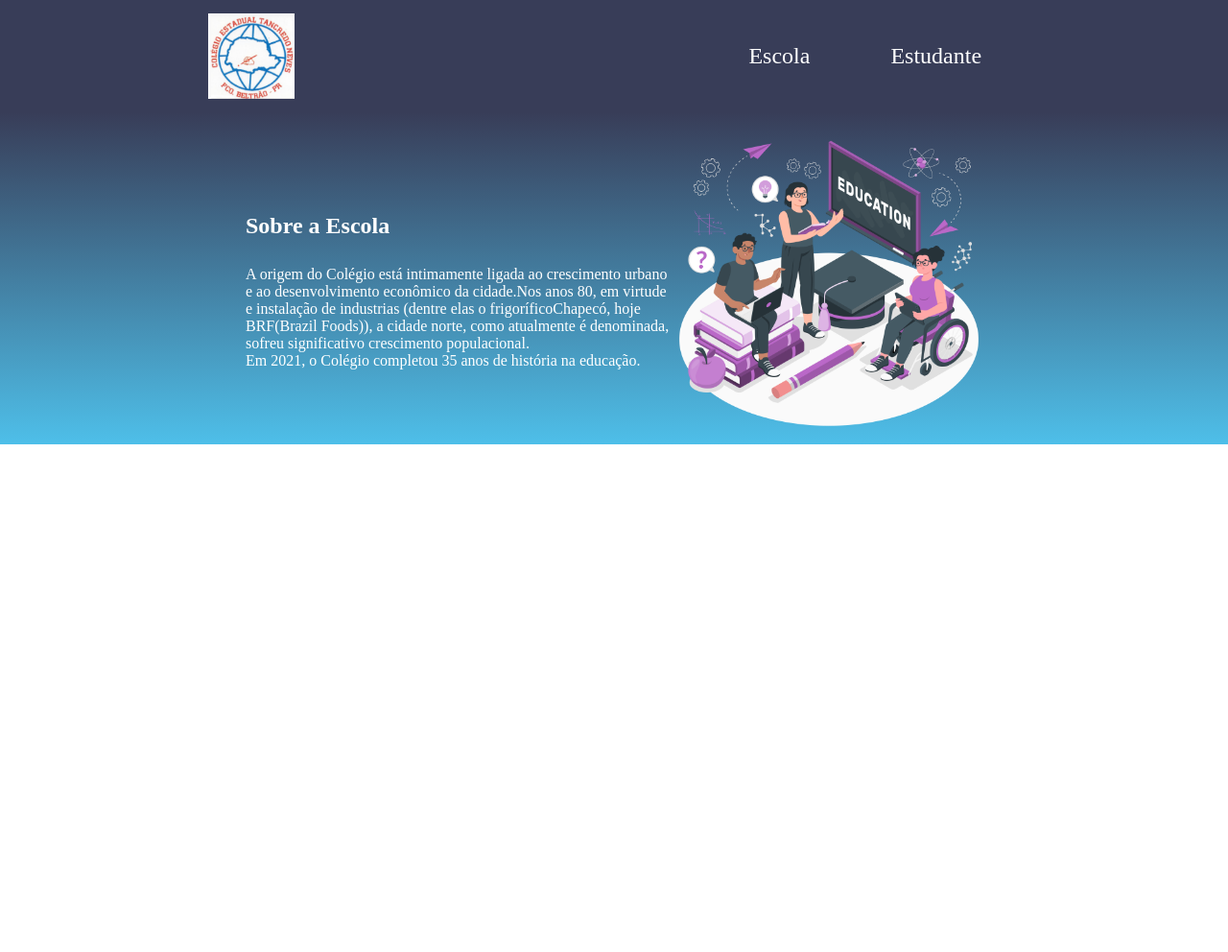
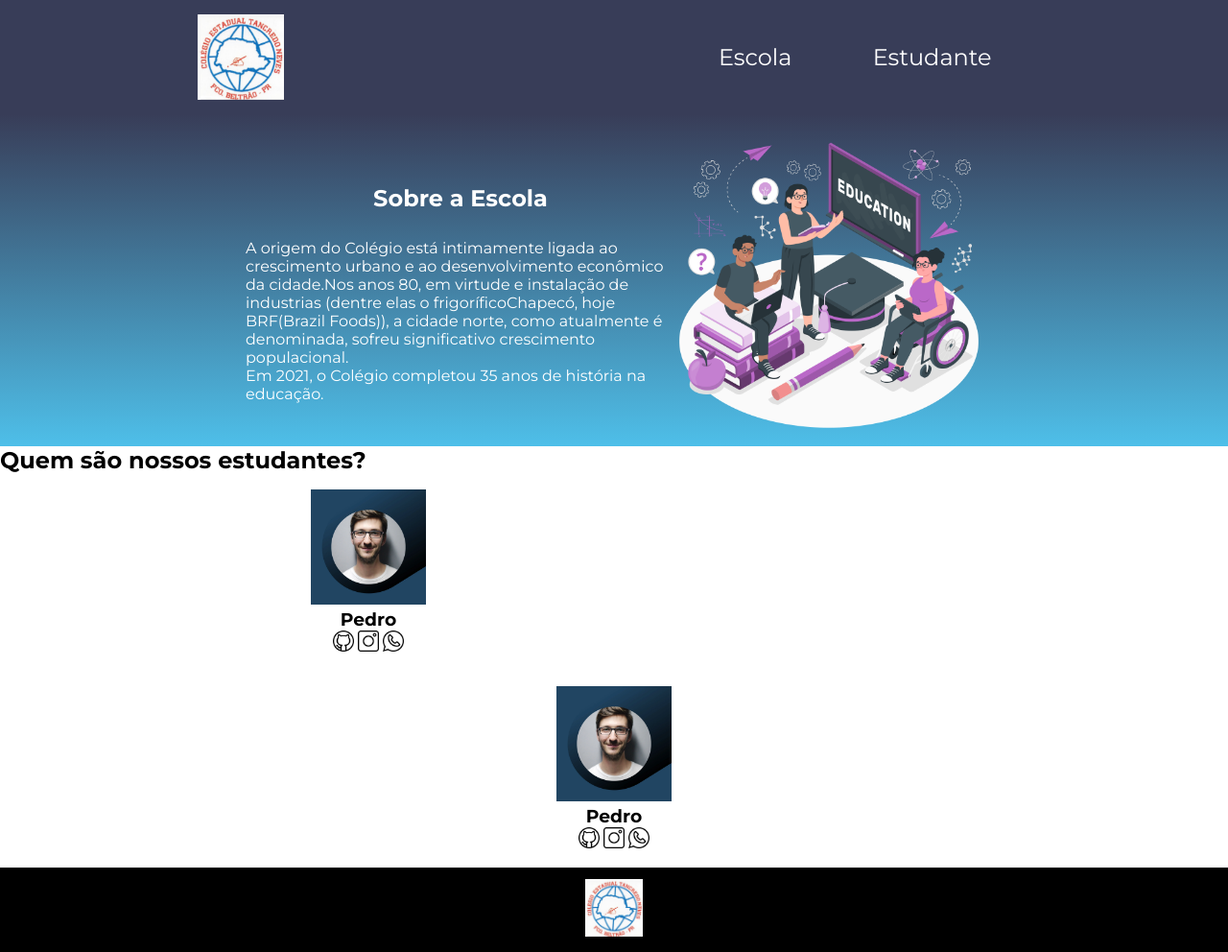
Before and after one commit to pamellaB/site-turma-criativa, a plain HTML site: page index.html in a window 1280 px wide. Shown: the whole page at 96% size. Before the commit the page ends 800 px from the top, so only its background shows below. Drawn offline with Linux system fonts and the light colour scheme.

Commit message:
Pagina Finalizada
interface ok, só precisa algumas modificações

```diff
--- a/index.html
+++ b/index.html
@@ -5,6 +5,9 @@
     <meta name="viewport" content="width= , initial-scale=1.0">
     <title>Document</title>
     <link rel="stylesheet" href="style.css">
+    <link rel="preconnect" href="https://fonts.googleapis.com">
+    <link rel="preconnect" href="https://fonts.gstatic.com" crossorigin>
+    <link href="https://fonts.googleapis.com/css2?family=Montserrat:ital,wght@0,100..900;1,100..900&display=swap" rel="stylesheet">
 </head>
 <body>
     <header class="cabecalho">
@@ -22,5 +25,30 @@
         </div>
         <img class="escola-imagem" src="imagem-escola.png" alt="professora ensinando alunos">
     </section>
+    <section class="estudante">
+        <h2 class="estudante-titulo">Quem são nossos estudantes?</h2>
+        <div class="estudante-todos">
+        <span></span>
+        <div class="estudante-div">
+            <img class="estudante-imagem" src="imagem-perfil.png" alt="foto do perfil, pessoa aleatoria">
+            <h3 class="estudante-nome">Pedro</h3>
+            <a href="https://github.com/pamellaB"> <img class="estudante-icone" src="github.png" alt="icone github"></a>
+            <img class="estudante-icone" src="instagram.png" alt="icone instagram">
+            <img class="estudante-icone" src="whatsapp.png" alt="icone whatsapp">
+        </div>
+        <span></span>
+        </div>
+
+        <div class="estudante-div">
+            <img class="estudante-imagem" src="imagem-perfil.png" alt="foto do perfil, pessoa aleatoria">
+            <h3 class="estudante-nome">Pedro</h3>
+            <img class="estudante-icone" src="github.png" alt="icone github">
+            <img class="estudante-icone" src="instagram.png" alt="icone instagram">
+            <img class="estudante-icone" src="whatsapp.png" alt="icone whatsapp">
+        </div>
+    </section>
+    <footer class="rodape">
+        <img class="rodape-imagem" src="logo-Tancredo.png" alt="logo Tancredo">
+    </footer>
 </body>
 </html>
--- a/style.css
+++ b/style.css
@@ -1,6 +1,10 @@
 *{
     margin: 0;
     padding: 0;
+}
+
+body{
+    font-family: "Montserrat", sans-serif;
 }
 
 .cabecalho{
@@ -42,3 +46,37 @@
 .escola-titulo{
     padding: 28px 0;
 }
+
+.estudante-imagem{
+    width: 120px;
+}
+
+.estudante-icone{
+    width: 22px;
+}
+
+.estudante-div{
+    text-align: center;
+    padding: 16px 0;
+}
+
+.escola-titulo{
+    text-align: center;
+
+}
+
+.estudante-todos{
+    display: grid;
+    grid-template-columns: 20% 20% 20% 20% 20%;
+}
+
+.rodape{
+    background-color: black;
+    text-align: center;
+}
+
+.rodape-imagem{
+    height: 60px;
+    padding: 12px 0;
+
+}
```
Also changed, not shown: github.png (added), imagem-perfil.png (added), instagram.png (added), whatsapp.png (added).
